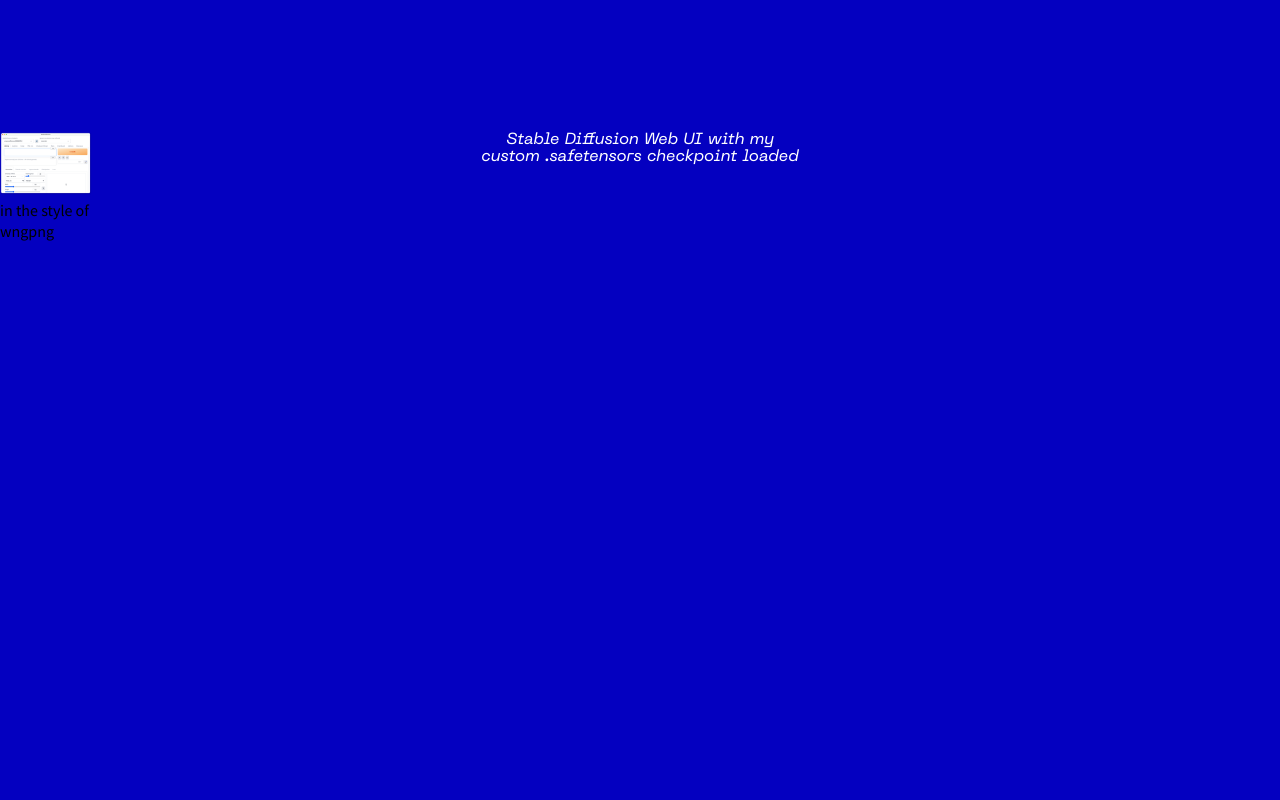
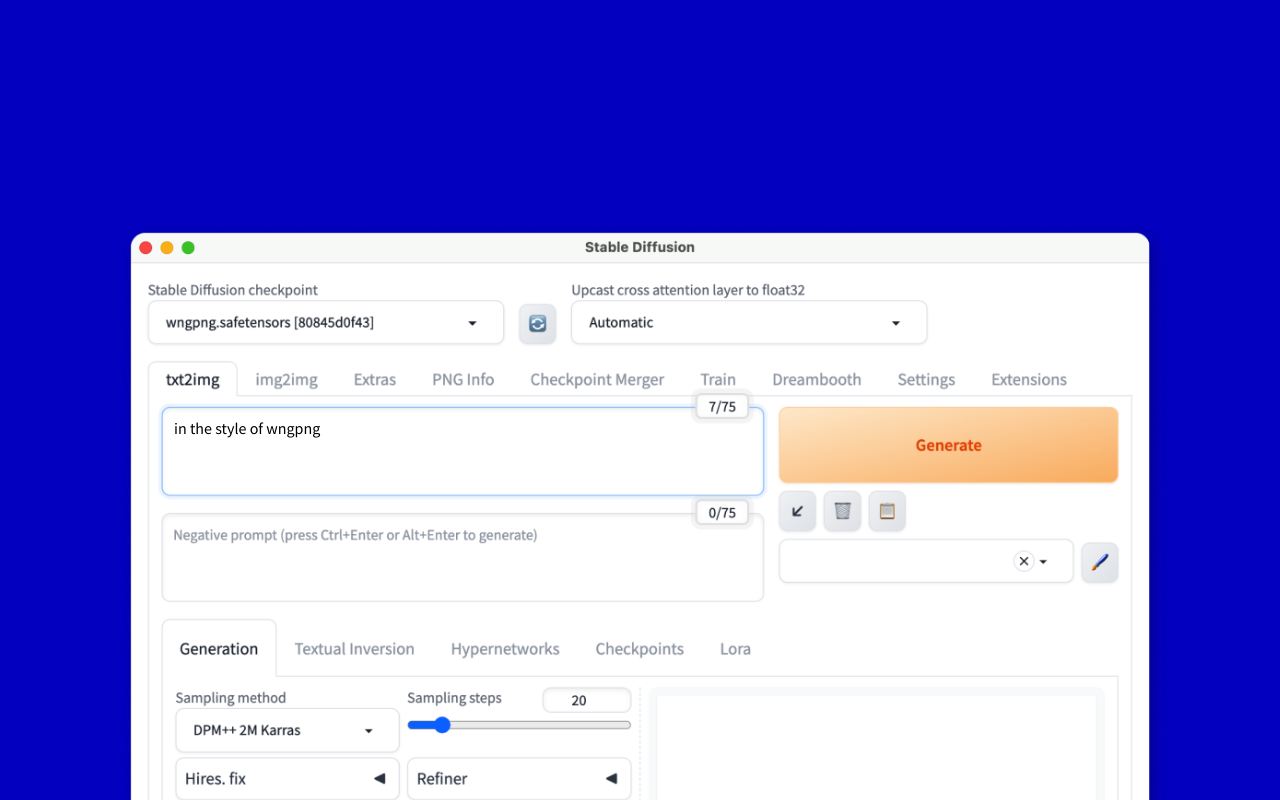
Before and after one commit to wingywing/ai, a React (Create React App) app: page / in a window 1280 px wide. Shown: the part 4340-5140 px from the top of the page. Built offline with nearby package versions, Linux system fonts and the light colour scheme.

Commit message:
feat(popup section): mobile responsive

```diff
--- a/src/HomePage.tsx
+++ b/src/HomePage.tsx
@@ -147,11 +147,15 @@
             <img src="/stable-diff-mobile.png" alt="Screenshot of stable diffusion mobile interface"/>
             <span>in the style of wngpng</span>
           </div>
-          <div className="desktop sd-screenshot" >
+          <div className="tablet sd-screenshot" >
             <img src="/stable-diff-desktop.png" alt="Screenshot of stable diffusion desktop interface"/>
             <span>in the style of wngpng</span>
+            <p className="attribution">
+            Stable Diffusion Web UI with my custom .safetensors checkpoint
+            loaded
+          </p>
           </div>
-          <p className="attribution">
+          <p className="attribution mobile">
             Stable Diffusion Web UI with my custom .safetensors checkpoint
             loaded
           </p>
--- a/src/_tablet.scss
+++ b/src/_tablet.scss
@@ -173,5 +173,33 @@
                 grid-row: 3 / span 2;
             }
         }
+        .section.popup {
+            .sd-screenshot {
+                position: relative;
+                display: flex;
+                flex-direction: column;
+                grid-row: 2/span 9;
+                grid-column: 2/12;
+                justify-content: center;
+                justify-self: center;
+                margin-left: .5rem;
+                width: fit-content;
+                height: fit-content;
+                img {
+                    object-fit: contain;
+                }
+                span {
+                    left: 5.5%;
+                    top: 27%;
+                    position: absolute;
+                    font-size: 1rem;
+                }
+            }
+            .attribution {
+                grid-column: 2/12;
+                grid-row: 11;
+                max-width: 100%;
+            }
+        }
     }
 }
```
